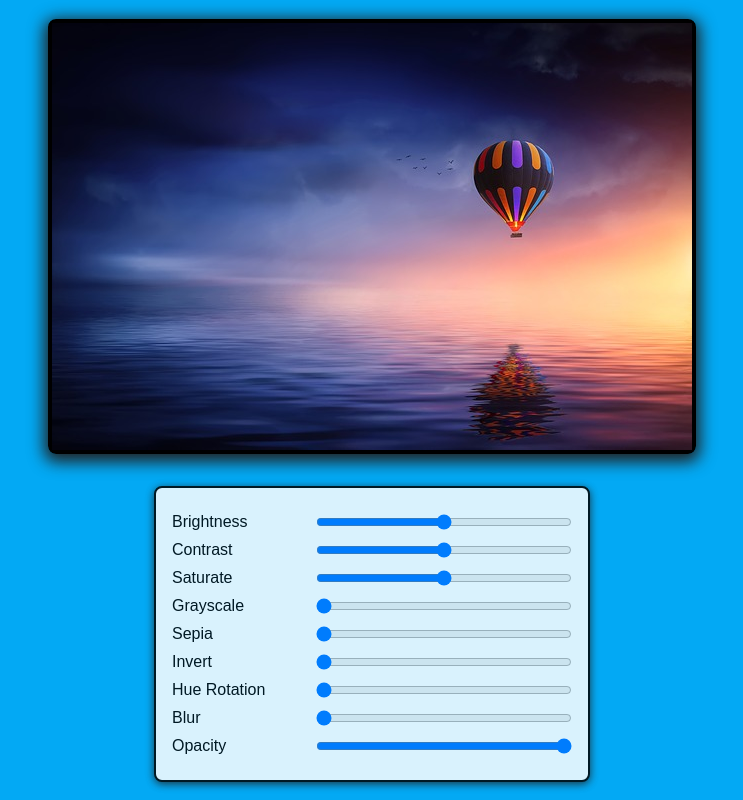
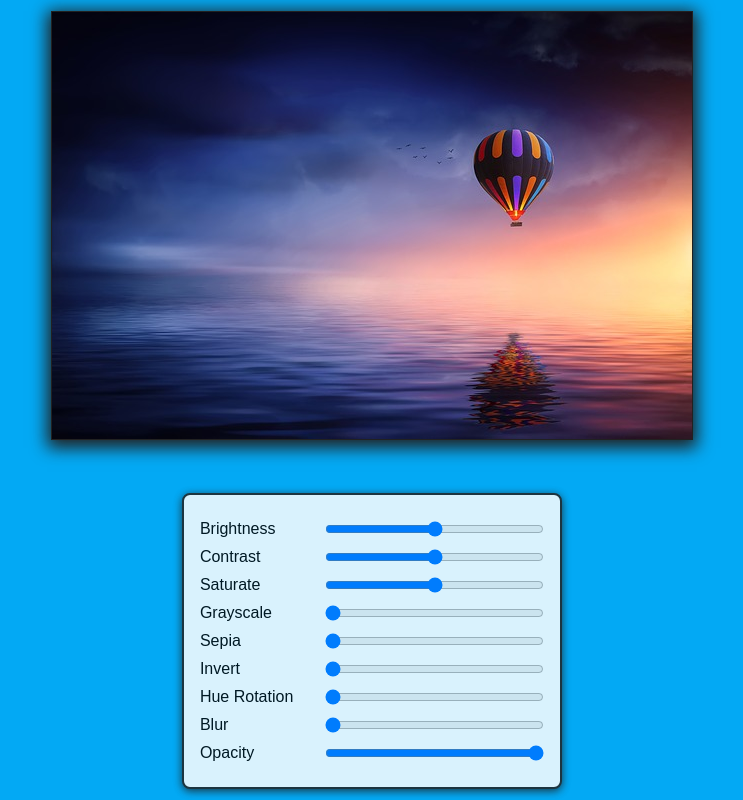
Before and after one commit to ivanzk/js30-css-variables, a plain HTML site: page index.html in a window 1280 px wide. Shown: the whole page, without its empty margins (268-1011 px from the left). Drawn offline with Linux system fonts and the light colour scheme.

Commit message:
Add files via upload

```diff
--- a/css/main.css
+++ b/css/main.css
@@ -1,5 +1,5 @@
 :root {
-	--borderColor: #000;
+	--borderColor: #212121;
 	--brightness: 1;
 	--contrast: 1;
 	--grayscale: 0;
@@ -28,27 +28,15 @@ body {
 	grid-template-columns: 1fr;
 	grid-template-rows: auto;
 	align-items: center;
-	align-content: center;
-}
-
-main {
 	height: 100%;
 }
 
-.img-wrapper {
-	display: flex;
-	justify-content: center;
-}
-
-.img-frame {
-	display: flex;
-	border: 4px solid var(--borderColor);
-	border-radius: 8px;
+img {
+	margin: auto;
+	max-width: 100%;
+	border: 1px solid var(--borderColor);
+	border-radius: 0px;
 	box-shadow: 0px 4px 16px 4px #212121;
-}
-
-img {
-	max-width: 100%;
 	filter:
 		brightness(var(--brightness))
 		contrast(var(--contrast))
@@ -62,18 +50,14 @@ img {
 }
 
 .controls {
-	margin: 0px auto;
+	margin: 32px auto 0px;
 	padding: 16px;
 	max-width: 400px;
-	border: 2px solid black;
+	border: 2px solid var(--borderColor);
 	border-radius: 8px;
 	background-color: #fff;
 	box-shadow: 0px 2px 8px 0px #212121;
 	opacity: .85;
-}
-
-.controls-wrapper {
-	margin-top: 32px;
 }
 
 .input-group {
--- a/index.html
+++ b/index.html
@@ -20,12 +20,8 @@
 <body>
 
 	<main class="container">
-			<div class="img-wrapper">
-				<div class="img-frame">
 		<img src="images/hot-air-balloon-2411851_640.jpg" alt="garden by the bay">
-				</div>
-			</div>
-			<div class="controls-wrapper">
+
 		<form class="controls">
 			<div class="input-group">
 				<label for="sepia">Brightness</label>
@@ -82,7 +78,6 @@
 				>
 			</div>
 		</form>
-			</div>
 	</main>
 
 
--- a/js/main.js
+++ b/js/main.js
@@ -3,6 +3,7 @@ const controls = document.querySelectorAll('.input-controls');
 controls.forEach(input => {
 	input.addEventListener('change', handleUpdate);
 	input.addEventListener('mousemove', handleUpdate);
+	input.addEventListener('touchmove', handleUpdate);
 });
 
 
```
Lines whose indentation alone changed are shown as unchanged.
